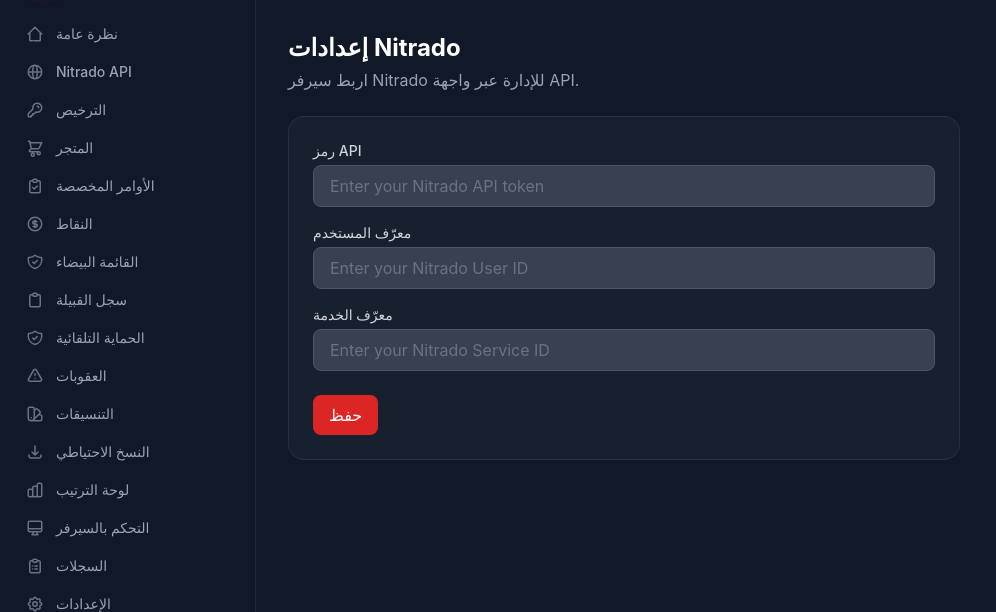
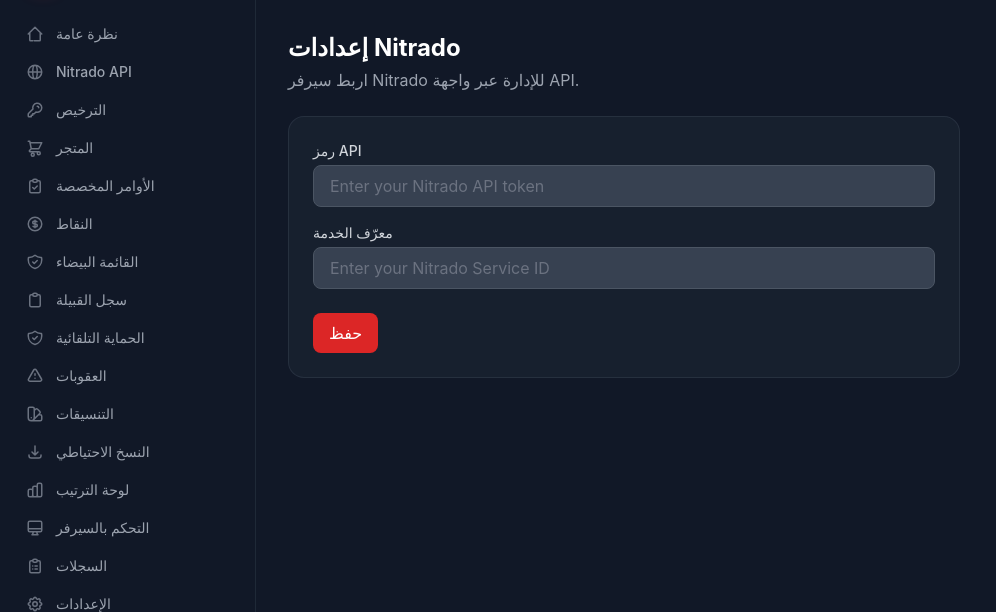
Before and after one commit to N0TTHELI0N/EXO-MEK-ASE, a Flask app: template dashboard/templates/sections/nitrado.html in a window 1280 px wide. Shown: the part 64-676 px from the top of the page, without its empty margins (0-996 px from the left). Run offline with Flask 3, Linux system fonts and the light colour scheme; the template is opened without the code that fills it, so the values that code supplies are empty; some libraries are stand-ins or nearby versions.

Commit message:
Remove unused Nitrado user ID field from dashboard setup and bot command

```diff
--- a/cogs/admin.py
+++ b/cogs/admin.py
@@ -64,16 +64,13 @@ class Admin(commands.Cog):
     @app_commands.command(name="set-nitrado-token", description="Set Nitrado API token for this server (Admin only)")
     @app_commands.describe(
         api_token="Nitrado API token",
-        user_id="Nitrado user ID",
         service_id="Nitrado service ID"
     )
-    async def set_nitrado_token(self, interaction: discord.Interaction, api_token: str, user_id: str = "", service_id: str = ""):
+    async def set_nitrado_token(self, interaction: discord.Interaction, api_token: str, service_id: str = ""):
         if not interaction.user.guild_permissions.administrator:
             return await interaction.response.send_message("❌ Admin only.", ephemeral=True)
 
         guild_settings.update_setting(interaction.guild_id, "nitrado_api_token", api_token)
-        if user_id:
-            guild_settings.update_setting(interaction.guild_id, "nitrado_user_id", user_id)
         if service_id:
             guild_settings.update_setting(interaction.guild_id, "nitrado_service_id", service_id)
         await interaction.response.send_message("✅ Nitrado token saved.", ephemeral=True)
--- a/dashboard/templates/sections/nitrado.html
+++ b/dashboard/templates/sections/nitrado.html
@@ -23,14 +23,6 @@
       </div>
 
       <div>
-        <label for="nitrado_user_id" class="block text-sm font-medium text-gray-300 mb-1">{{ t('user_id') }}</label>
-        <input type="text" id="nitrado_user_id" name="nitrado_user_id"
-               value="{{ settings.nitrado_user_id or '' }}"
-               placeholder="Enter your Nitrado User ID"
-               class="w-full bg-gray-700 border border-gray-600 rounded-lg px-4 py-2 text-white placeholder-gray-500 focus:outline-none focus:ring-2 focus:ring-red-500 focus:border-transparent">
-      </div>
-
-      <div>
         <label for="nitrado_service_id" class="block text-sm font-medium text-gray-300 mb-1">{{ t('service_id') }}</label>
         <input type="text" id="nitrado_service_id" name="nitrado_service_id"
                value="{{ settings.nitrado_service_id or '' }}"
```
